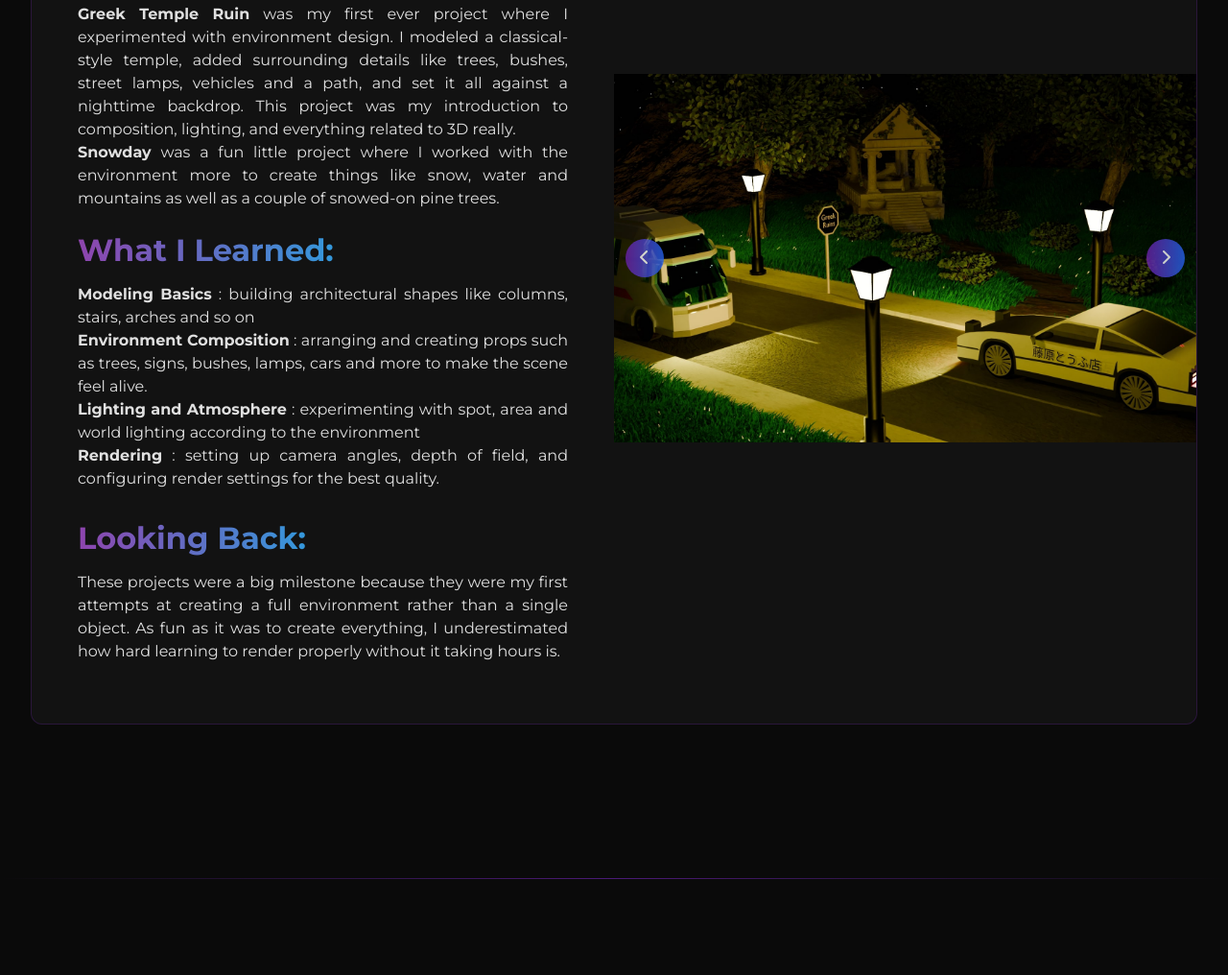
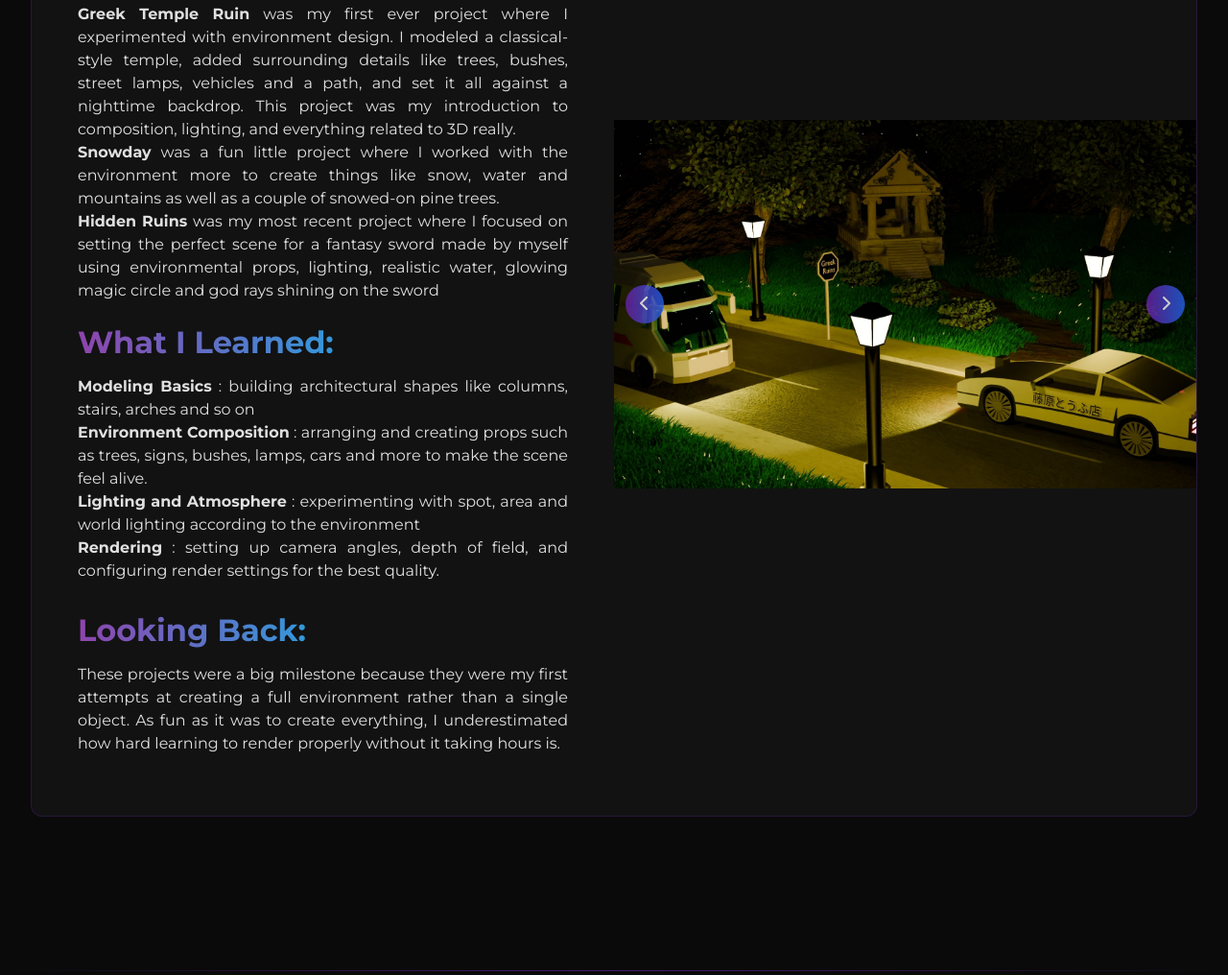
Before and after one commit to pinchisdaniel/website, a website with bundled scripts: page index.html in a window 1280 px wide. Shown: the part 3268-4284 px from the top of the page at 96% size. Built offline with nearby package versions, Linux system fonts and the light colour scheme; some packages are replaced by stand-ins of ours.

Commit message:
Update index.html

```diff
--- a/index.html
+++ b/index.html
@@ -507,8 +507,10 @@
                             lighting, and everything related to 3D really.</li>
                         <li><strong>Snowday</strong> was a fun little project where I worked with the environment
                         more
-                        to create things like snow, water and mountains as well as a couple of snowed-on pine trees.
-                    </li>
+                        to create things like snow, water and mountains as well as a couple of snowed-on pine trees.</li>
+                        <li><strong>Hidden Ruins</strong> was my most recent project where I focused on setting the perfect
+                        scene for a fantasy sword made by myself using environmental props, lighting, realistic water,
+                        glowing magic circle and god rays shining on the sword</li>
                     </ul>
                     </p>
 
```
